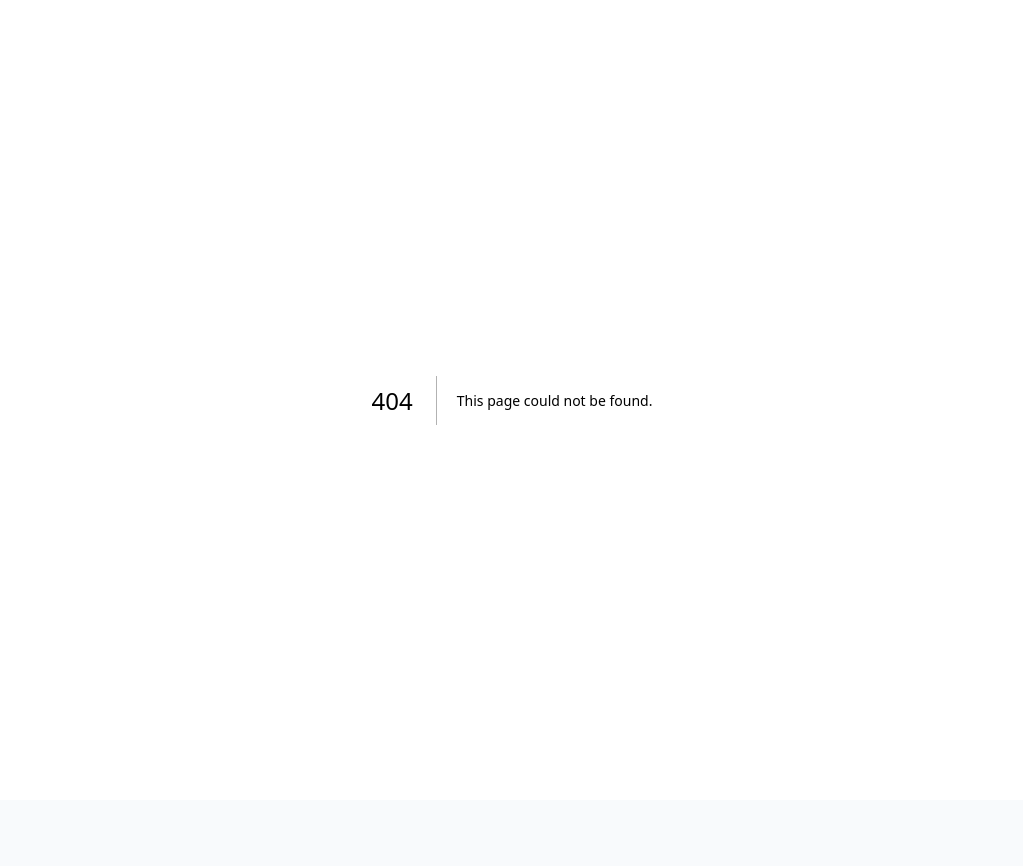
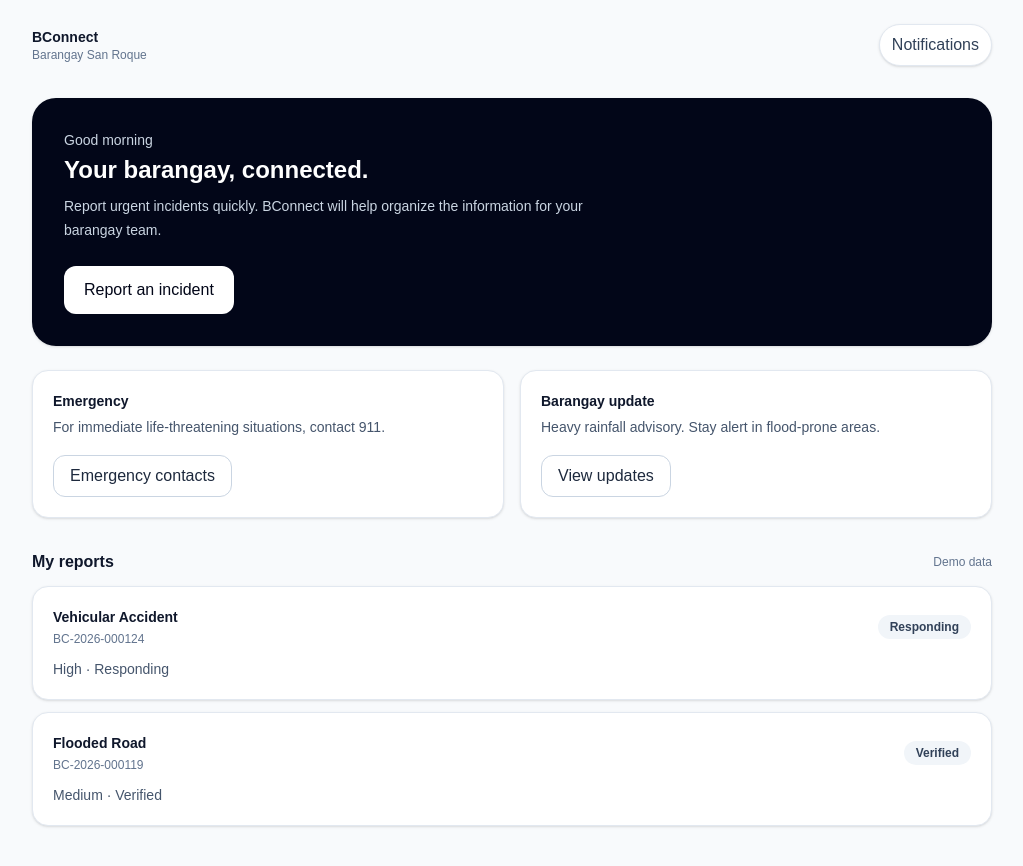
Before and after one commit to a3bcruz-jpg/BConnect, a Next.js app: page /resident in a window 1280 px wide. Before the commit this address had no page. Shown: the top 866 px of the page, without its empty margins (128-1151 px from the left). Before the commit the page ends 800 px from the top, so only its background shows below. Built offline with nearby package versions, Linux system fonts and the light colour scheme.

Commit message:
feat: add resident portal shell

```diff
--- /dev/null
+++ b/src/app/resident/page.tsx
@@ -0,0 +1,76 @@
+import Link from 'next/link';
+
+const reports = [
+  { id: 'BC-2026-000124', title: 'Vehicular Accident', meta: 'High · Responding', status: 'Responding' },
+  { id: 'BC-2026-000119', title: 'Flooded Road', meta: 'Medium · Verified', status: 'Verified' },
+];
+
+export default function ResidentPage() {
+  return (
+    <main className="min-h-screen bg-slate-50">
+      <div className="mx-auto flex min-h-screen max-w-5xl flex-col px-4 py-6 sm:px-6 lg:px-8">
+        <header className="flex items-center justify-between">
+          <div>
+            <p className="text-sm font-semibold text-slate-900">BConnect</p>
+            <p className="text-xs text-slate-500">Barangay San Roque</p>
+          </div>
+          <button className="rounded-full border border-slate-200 bg-white px-3 py-2 text-sm font-medium text-slate-700 shadow-sm">
+            Notifications
+          </button>
+        </header>
+
+        <section className="mt-8 rounded-3xl bg-slate-950 p-6 text-white shadow-sm sm:p-8">
+          <p className="text-sm font-medium text-slate-300">Good morning</p>
+          <h1 className="mt-1 text-2xl font-semibold">Your barangay, connected.</h1>
+          <p className="mt-2 max-w-xl text-sm leading-6 text-slate-300">
+            Report urgent incidents quickly. BConnect will help organize the information for your barangay team.
+          </p>
+          <Link
+            href="/resident/report"
+            className="mt-6 inline-flex rounded-xl bg-white px-5 py-3 text-sm font-semibold text-slate-950 transition hover:bg-slate-100"
+          >
+            Report an incident
+          </Link>
+        </section>
+
+        <section className="mt-6 grid gap-4 sm:grid-cols-2">
+          <div className="rounded-2xl border border-slate-200 bg-white p-5 shadow-sm">
+            <p className="text-sm font-semibold text-slate-900">Emergency</p>
+            <p className="mt-1 text-sm leading-6 text-slate-600">For immediate life-threatening situations, contact 911.</p>
+            <button className="mt-4 rounded-xl border border-slate-300 px-4 py-2 text-sm font-semibold text-slate-800">
+              Emergency contacts
+            </button>
+          </div>
+          <div className="rounded-2xl border border-slate-200 bg-white p-5 shadow-sm">
+            <p className="text-sm font-semibold text-slate-900">Barangay update</p>
+            <p className="mt-1 text-sm leading-6 text-slate-600">Heavy rainfall advisory. Stay alert in flood-prone areas.</p>
+            <button className="mt-4 rounded-xl border border-slate-300 px-4 py-2 text-sm font-semibold text-slate-800">
+              View updates
+            </button>
+          </div>
+        </section>
+
+        <section className="mt-8 pb-8">
+          <div className="flex items-center justify-between">
+            <h2 className="text-base font-semibold text-slate-900">My reports</h2>
+            <span className="text-xs text-slate-500">Demo data</span>
+          </div>
+          <div className="mt-3 space-y-3">
+            {reports.map((report) => (
+              <Link key={report.id} href={`/resident/reports/${report.id}`} className="block rounded-2xl border border-slate-200 bg-white p-5 shadow-sm transition hover:border-slate-300">
+                <div className="flex items-center justify-between gap-4">
+                  <div>
+                    <p className="text-sm font-semibold text-slate-900">{report.title}</p>
+                    <p className="mt-1 text-xs text-slate-500">{report.id}</p>
+                  </div>
+                  <span className="rounded-full bg-slate-100 px-3 py-1 text-xs font-semibold text-slate-700">{report.status}</span>
+                </div>
+                <p className="mt-3 text-sm text-slate-600">{report.meta}</p>
+              </Link>
+            ))}
+          </div>
+        </section>
+      </div>
+    </main>
+  );
+}
```
